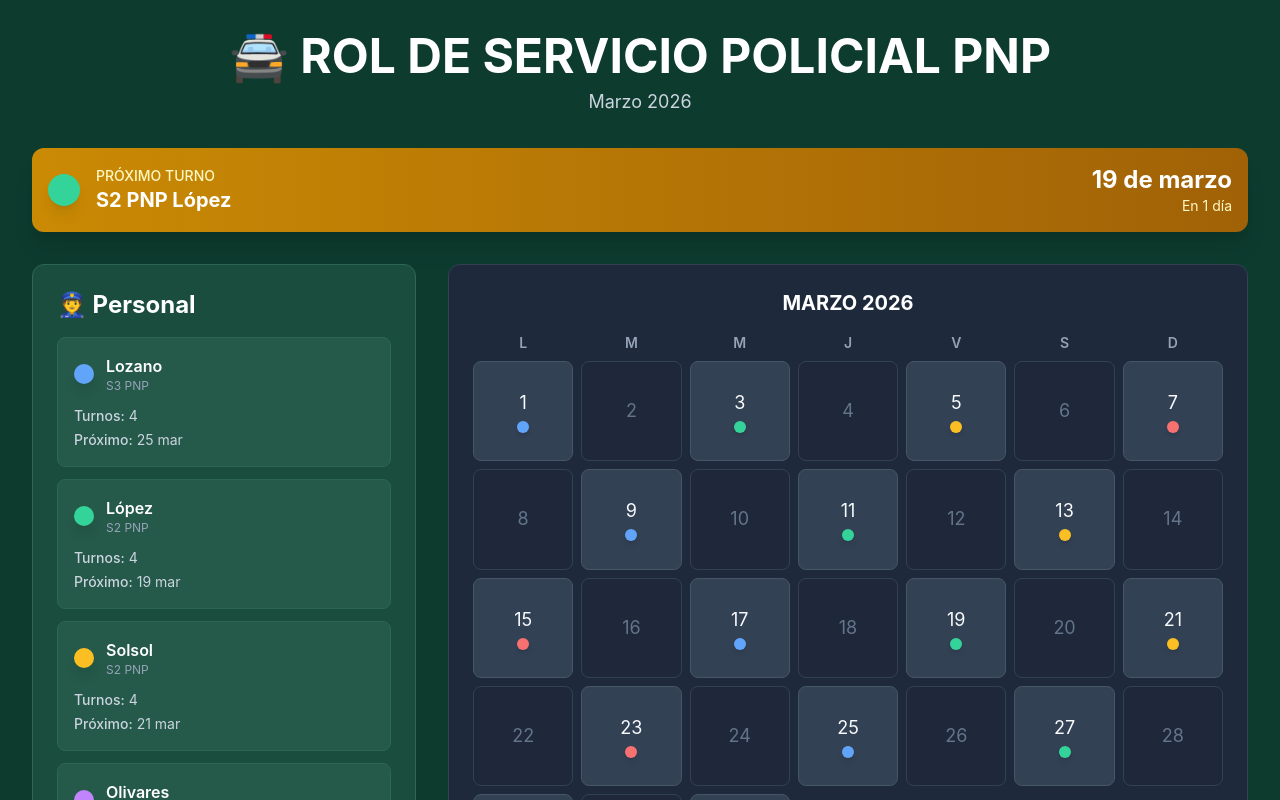
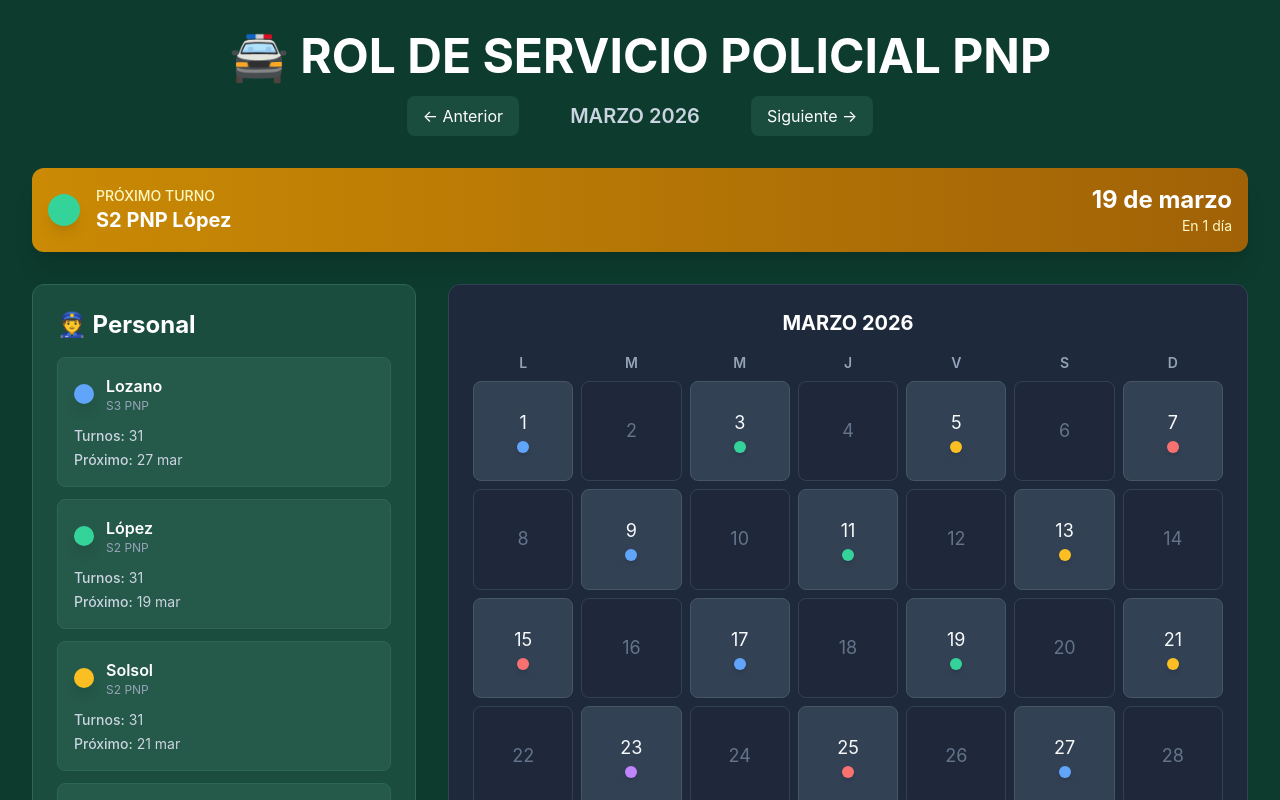
Before and after one commit to virgo4327/rol-servicios-pnp, a React (Vite) app: page / in a window 1280 px wide. Shown: the top 800 px of the page. Built offline with nearby package versions, Linux system fonts and the light colour scheme.

Commit message:
Actualizar rotación de servicios: inclusión de Olivares y extensión a todo el año 2026

```diff
--- a/src/App.tsx
+++ b/src/App.tsx
@@ -13,6 +13,22 @@ const FECHA_ACTUAL = new Date(); // Usa fecha real del sistema
 function App() {
   const turnos = generarTurnos();
   const [selectedTurno, setSelectedTurno] = useState<Turno | null>(null);
+  const [currentDate, setCurrentDate] = useState(new Date(2026, 2, 1)); // Inicia en Marzo 2026
+
+  const currentMonth = currentDate.getMonth();
+  const currentYear = currentDate.getFullYear();
+
+  const handlePrevMonth = () => {
+    if (currentYear === 2026 && currentMonth > 0) { // Permitir hasta Enero
+      setCurrentDate(new Date(currentYear, currentMonth - 1, 1));
+    }
+  };
+
+  const handleNextMonth = () => {
+    if (currentYear === 2026 && currentMonth < 11) { // Permitir hasta Diciembre
+      setCurrentDate(new Date(currentYear, currentMonth + 1, 1));
+    }
+  };
 
   const proximoTurno = turnos.find(t => t.fecha >= FECHA_ACTUAL);
   const diasRestantes = proximoTurno
@@ -30,7 +46,25 @@ function App() {
           <h1 className="text-3xl md:text-5xl font-bold text-white mb-2 flex items-center justify-center gap-3">
             🚔 ROL DE SERVICIO POLICIAL PNP
           </h1>
-          <p className="text-slate-300 text-lg">Marzo 2026</p>
+          <div className="flex items-center justify-center gap-4 mt-4">
+            <button
+              onClick={handlePrevMonth}
+              disabled={currentYear === 2026 && currentMonth === 0}
+              className="bg-pnp-medium hover:bg-slate-700 disabled:opacity-30 text-white px-4 py-2 rounded-lg transition-all"
+            >
+              ← Anterior
+            </button>
+            <p className="text-slate-300 text-xl font-semibold min-w-[200px]">
+              {format(currentDate, 'MMMM yyyy', { locale: es }).toUpperCase()}
+            </p>
+            <button
+              onClick={handleNextMonth}
+              disabled={currentYear === 2026 && currentMonth === 11}
+              className="bg-pnp-medium hover:bg-slate-700 disabled:opacity-30 text-white px-4 py-2 rounded-lg transition-all"
+            >
+              Siguiente →
+            </button>
+          </div>
         </div>
 
         {proximoTurno && (
@@ -80,8 +114,8 @@ function App() {
             )}
 
             <Calendar
-              year={2026}
-              month={2}
+              year={currentYear}
+              month={currentMonth}
               turnos={turnos}
               onDayClick={handleDayClick}
             />
--- a/src/data/turnos.ts
+++ b/src/data/turnos.ts
@@ -62,24 +62,55 @@ export interface Turno {
 }
 
 export const generarTurnos = (): Turno[] => {
-  const turnos: Turno[] = [
-    { fecha: new Date(2026, 2, 1), persona: personal[0] }, // Lozano
-    { fecha: new Date(2026, 2, 3), persona: personal[1] }, // Lopez
-    { fecha: new Date(2026, 2, 5), persona: personal[2] }, // Solsol
-    { fecha: new Date(2026, 2, 7), persona: personal[4] }, // Cieza
-    { fecha: new Date(2026, 2, 9), persona: personal[0] }, // Lozano
-    { fecha: new Date(2026, 2, 11), persona: personal[1] }, // Lopez
-    { fecha: new Date(2026, 2, 13), persona: personal[2] }, // Solsol
-    { fecha: new Date(2026, 2, 15), persona: personal[4] }, // Cieza
-    { fecha: new Date(2026, 2, 17), persona: personal[0] }, // Lozano
-    { fecha: new Date(2026, 2, 19), persona: personal[1] }, // Lopez
-    { fecha: new Date(2026, 2, 21), persona: personal[2] }, // Solsol
-    { fecha: new Date(2026, 2, 23), persona: personal[4] }, // Cieza
-    { fecha: new Date(2026, 2, 25), persona: personal[0] }, // Lozano
-    { fecha: new Date(2026, 2, 27), persona: personal[1] }, // Lopez
-    { fecha: new Date(2026, 2, 29), persona: personal[2] }, // Solsol
-    { fecha: new Date(2026, 2, 31), persona: personal[4] }, // Cieza
+  const turnos: Turno[] = [];
+  const fechaInicio = new Date(2026, 2, 1);
+  const fechaFin = new Date(2026, 11, 31); // 31 de Diciembre
+  const fechaInclusionOlivares = new Date(2026, 2, 17);
+
+  // Personal inicial (sin Olivares - ID 4)
+  const personalInicial = [
+    personal.find(p => p.id === 1)!, // Lozano
+    personal.find(p => p.id === 2)!, // Lopez
+    personal.find(p => p.id === 3)!, // Solsol
+    personal.find(p => p.id === 5)!  // Cieza
   ];
+
+  // Personal completo (incluyendo Olivares - ID 4)
+  const personalCompleto = [
+    personal.find(p => p.id === 1)!, // Lozano
+    personal.find(p => p.id === 2)!, // Lopez
+    personal.find(p => p.id === 3)!, // Solsol
+    personal.find(p => p.id === 4)!, // Olivares
+    personal.find(p => p.id === 5)!  // Cieza
+  ];
+
+  let fechaActual = new Date(fechaInicio);
+  let indexTurno = 0;
+
+  while (fechaActual <= fechaFin) {
+    let persona: Persona;
+
+    if (fechaActual < fechaInclusionOlivares) {
+      // Antes del 17 de marzo: rotación de 4
+      persona = personalInicial[indexTurno % personalInicial.length];
+    } else {
+      // Desde el 17 de marzo: rotación de 5
+      // Reiniciamos o ajustamos el index para que el 17 le toque a Lozano (index 0)
+      if (fechaActual.getTime() === fechaInclusionOlivares.getTime()) {
+        indexTurno = 0;
+      }
+      persona = personalCompleto[indexTurno % personalCompleto.length];
+    }
+
+    turnos.push({
+      fecha: new Date(fechaActual),
+      persona: persona
+    });
+
+    // Avanzar 2 días
+    fechaActual.setDate(fechaActual.getDate() + 2);
+    indexTurno++;
+  }
 
   return turnos;
 };
```
